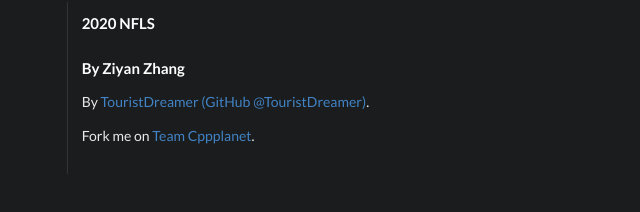
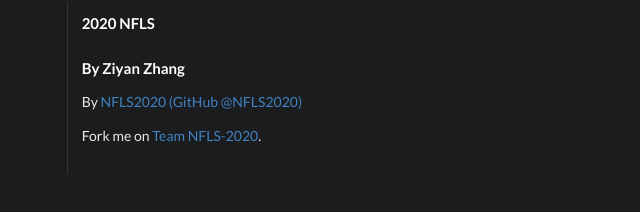
Before and after one commit to NFLS-2020/association, a plain HTML site: page index.html in a window 1280 px wide. Shown: the part 858-1070 px from the top of the page, 428-1068 px from the left. Drawn offline with nearby package versions, Linux system fonts and the light colour scheme.

Commit message:
Update index.html

```diff
--- a/index.html
+++ b/index.html
@@ -172,8 +172,8 @@ function show_info()
                     <div class="seven wide column">
                         <h4 class="ui inverted header">2020 NFLS</h4>
                         <h4 class="ui inverted header">By Ziyan Zhang</h4>
-                        <p>By <a href="https://github.com/TouristDreamer" target="_blank">TouristDreamer (GitHub @TouristDreamer)</a>.</p>
-                        <p>Fork me on <a href="https://github.com/Cppplanet" target="_blank">Team Cppplanet</a>.</p>
+                        <p>By <a href="https://github.com/NFLS2020" target="_blank">NFLS2020 (GitHub @NFLS2020)</a></p>
+                        <p>Fork me on <a href="https://github.com/NFLS-2020" target="_blank">Team NFLS-2020</a>.</p>
                         <p><script src="//s19.cnzz.com/z_stat.php?id=1265767215&web_id=1265767215"></script></p>
                     </div>
                 </div>
```
